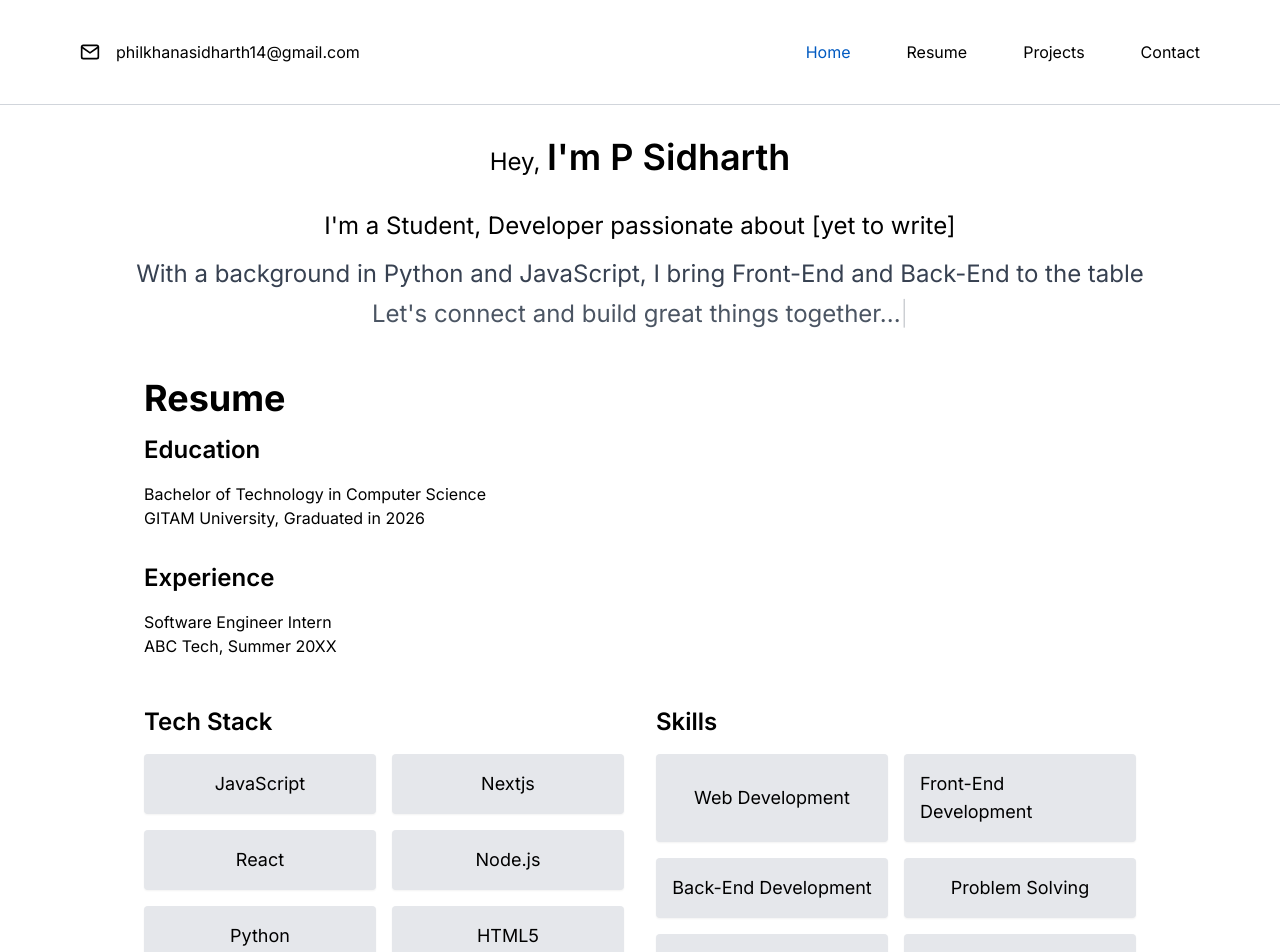
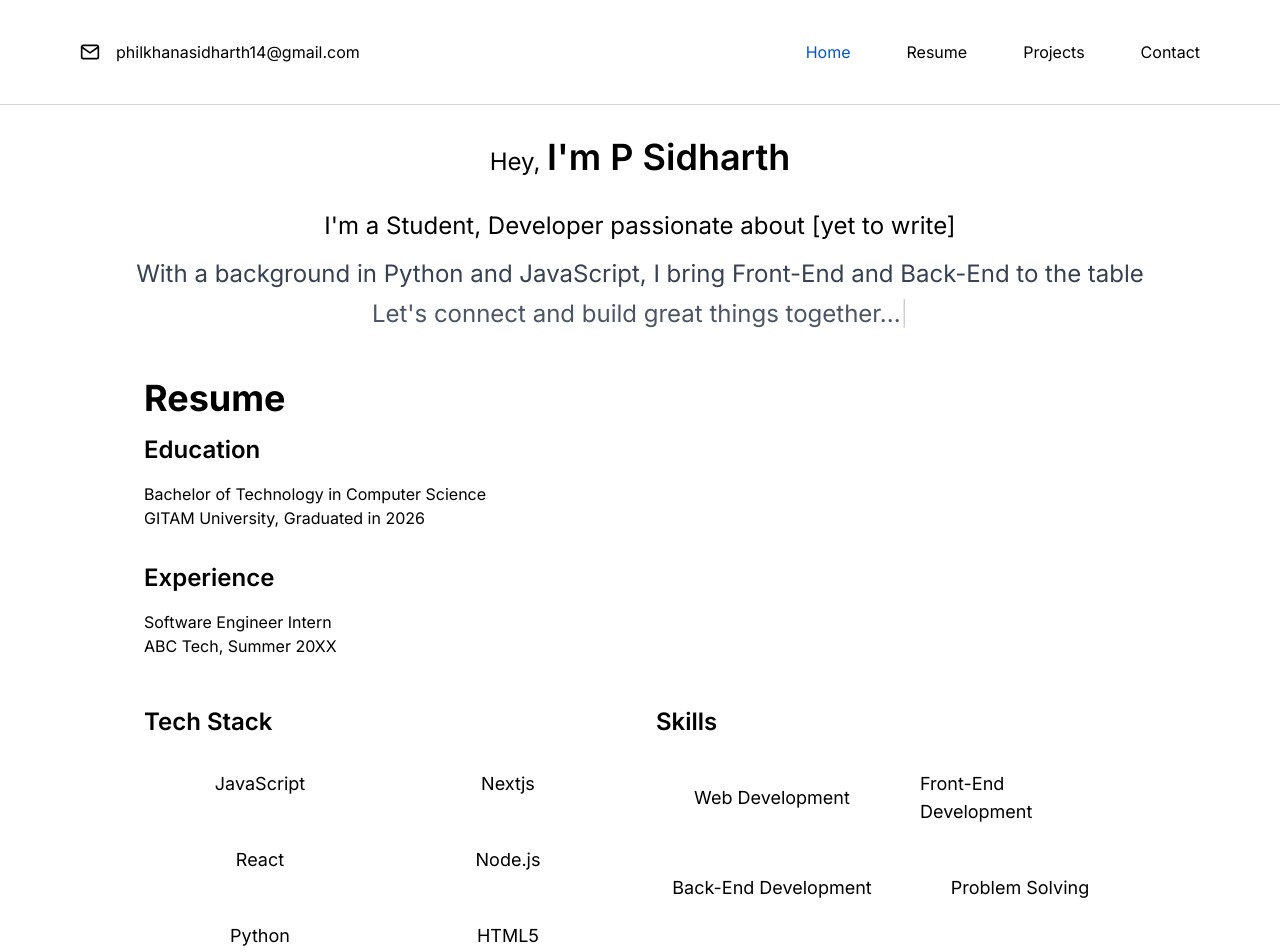
Before and after one commit to psidh/Domain, a Next.js app: page / in a window 1280 px wide. Shown: the top 952 px of the page. Built offline with nearby package versions, Linux system fonts and the light colour scheme.

Commit message:
dark mode update 2

```diff
--- a/src/app/components/Resume.js
+++ b/src/app/components/Resume.js
@@ -52,18 +52,17 @@ const Resume = () => {
         <div className="grid grid-cols-2 gap-4">
           {techStack.map((tech, index) => (
             <div key={index} className="md:text-lg p-2 md:p-4
-            flex justify-center items-center rounded
+            flex justify-center items-center
+            border-0
+            rounded-lg
+            hover:bg-black
+            hover:text-white
 
-            bg-gray-200
-            hover:bg-gray-300
+            dark:bg-black
+            dark:text-white
+            dark:hover:text-black
+            dark:hover:bg-white
 
-
-            dark:bg-gray-800
-            dark:text-white
-            dark:hover:text-white
-            dark:hover:bg-gray-900
-
-            shadow-sm hover:shadow-md
             transition duration-100">
               {tech}
             </div>
@@ -76,16 +75,17 @@ const Resume = () => {
         <div className="grid grid-cols-2 gap-4">
           {skills.map((skill, index) => (
             <div key={index} className="md:text-lg md:p-4 p-2
-            flex justify-center items-center rounded
-            bg-gray-200
-            hover:bg-gray-300
+            flex justify-center items-center
+            border-0
+            rounded-lg
+            hover:bg-black
+            hover:text-white
 
-            dark:bg-gray-800
+            dark:bg-black
             dark:text-white
-            dark:hover:text-white
-            dark:hover:bg-gray-900
+            dark:hover:text-black
+            dark:hover:bg-white
 
-            shadow-sm hover:shadow-md
             transition duration-100">
               {skill}
             </div>
--- a/src/app/components/Skills.js
+++ /dev/null
@@ -1,11 +0,0 @@
-
-import reactDom from "react-dom";
-import React from "react";
-
-const Skills= () => {
-    return (
-<div></div>
-    );
-};
-
-export default Skills;
```
